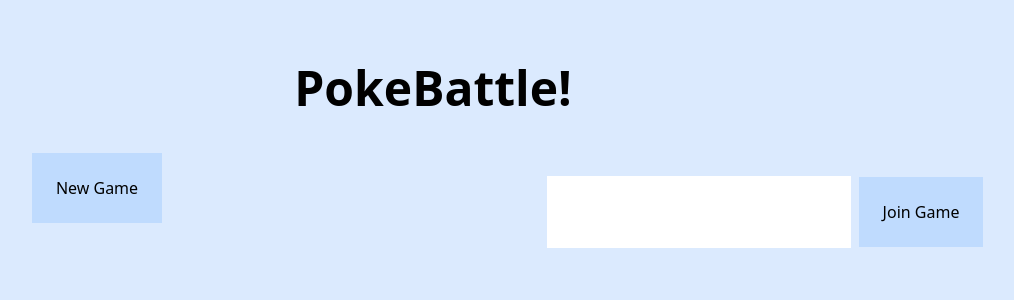
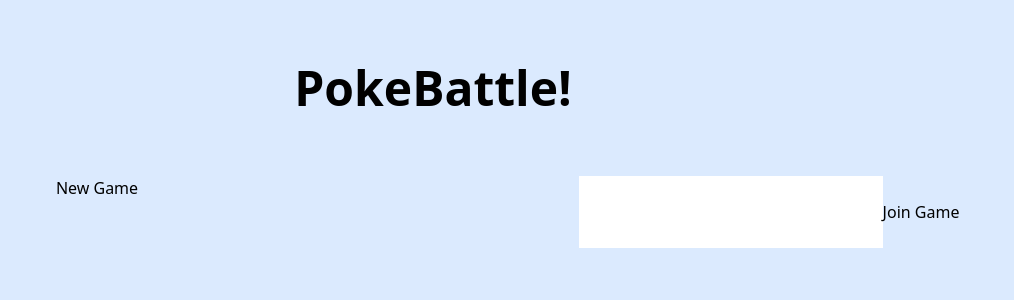
Before and after one commit to SibiNandhan/Pokemon---FrontEnd, a Next.js app: page / in a window 1280 px wide. Shown: the top 300 px of the page, without its empty margins (207-1221 px from the left). Built offline with nearby package versions, Linux system fonts and the light colour scheme.

Commit message:
changed to next link

```diff
--- a/pages/battle.js
+++ b/pages/battle.js
@@ -1,7 +1,7 @@
 import React, { useState, useEffect } from "react";
 import socketIOClient from "socket.io-client";
 import randomstring from "randomstring";
-
+import Link from "next/link";
 const socket = socketIOClient("https://pokemon-socketio.herokuapp.com", {
   autoConnect: false,
 });
@@ -206,7 +206,7 @@ const VictoryStage = ({ battle }) => {
           </h1>
         </div>
       )}
-      <a href="/">Play Again</a>
+      <Link href="/">Play Again</Link>
     </div>
   );
 };
--- a/pages/index.js
+++ b/pages/index.js
@@ -1,4 +1,5 @@
 import { useState } from "react";
+import Link from "next/link";
 export default function Home() {
   const [battleId, setBattleId] = useState("");
 
@@ -7,9 +8,9 @@ export default function Home() {
       <h1 className="text-5xl font-bold text-center p-16">PokeBattle!</h1>
       <div className="flex text-center space-x-16">
         <div className="w-1/2">
-          <a href="/battle" className="w-full p-6 bg-blue-200 m-2">
+          <Link href="/battle" className="w-full p-6 bg-blue-200 m-2">
             New Game
-          </a>
+          </Link>
         </div>
 
         <div className="w-1/2">
@@ -18,12 +19,12 @@ export default function Home() {
             type="text"
             onChange={(e) => setBattleId(e.target.value)}
           ></input>
-          <a
+          <Link
             href={"/battle?battleId=" + battleId}
             className="w-full p-6 bg-blue-200 m-2"
           >
             Join Game
-          </a>
+          </Link>
         </div>
       </div>
     </div>
```
